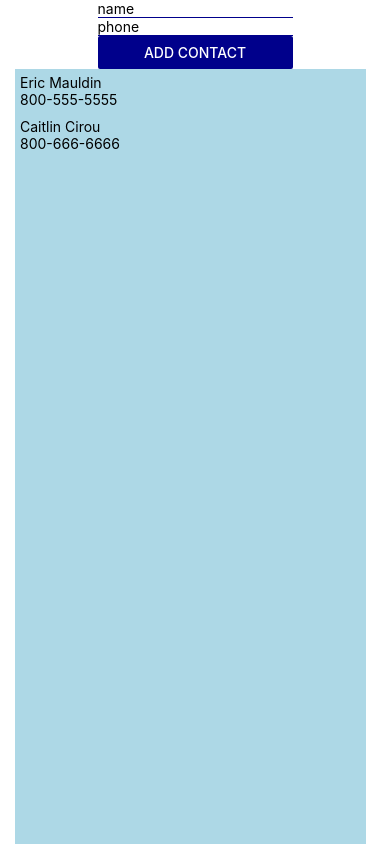
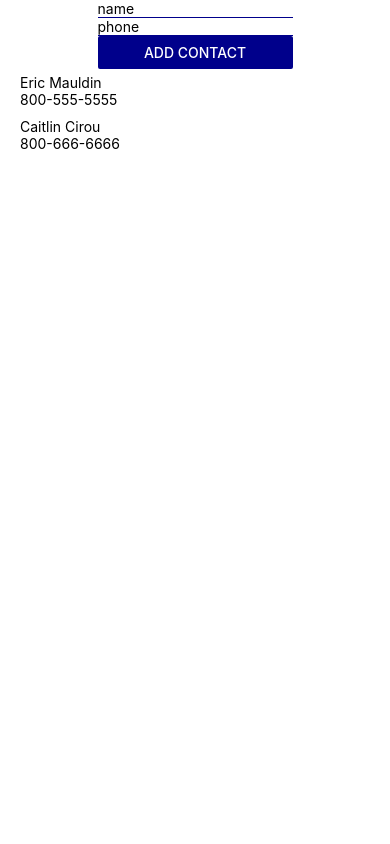
Before and after one commit to emauldin84/contactslist-react-native, a React Native app: screen / in a window 390 px wide. Built offline with nearby package versions, Linux system fonts and the light colour scheme.

Commit message:
removes background color for testing

```diff
--- a/components/ContactsList.js
+++ b/components/ContactsList.js
@@ -21,7 +21,6 @@ const styles = StyleSheet.create({
         alignSelf: 'flex-start',
         marginHorizontal: 15,
         width: '90%',
-        backgroundColor: 'lightblue'
 
     }
 })
```
